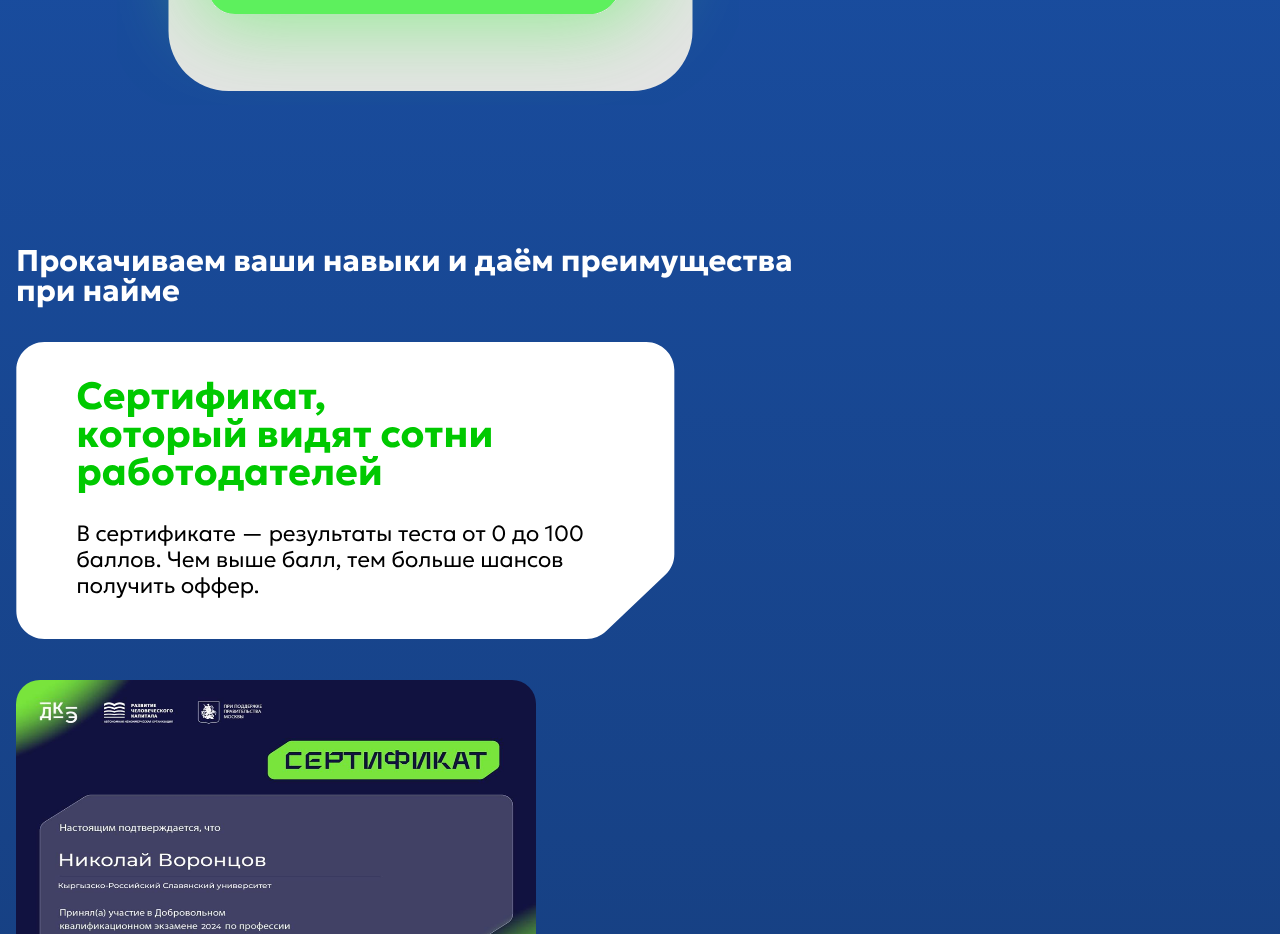
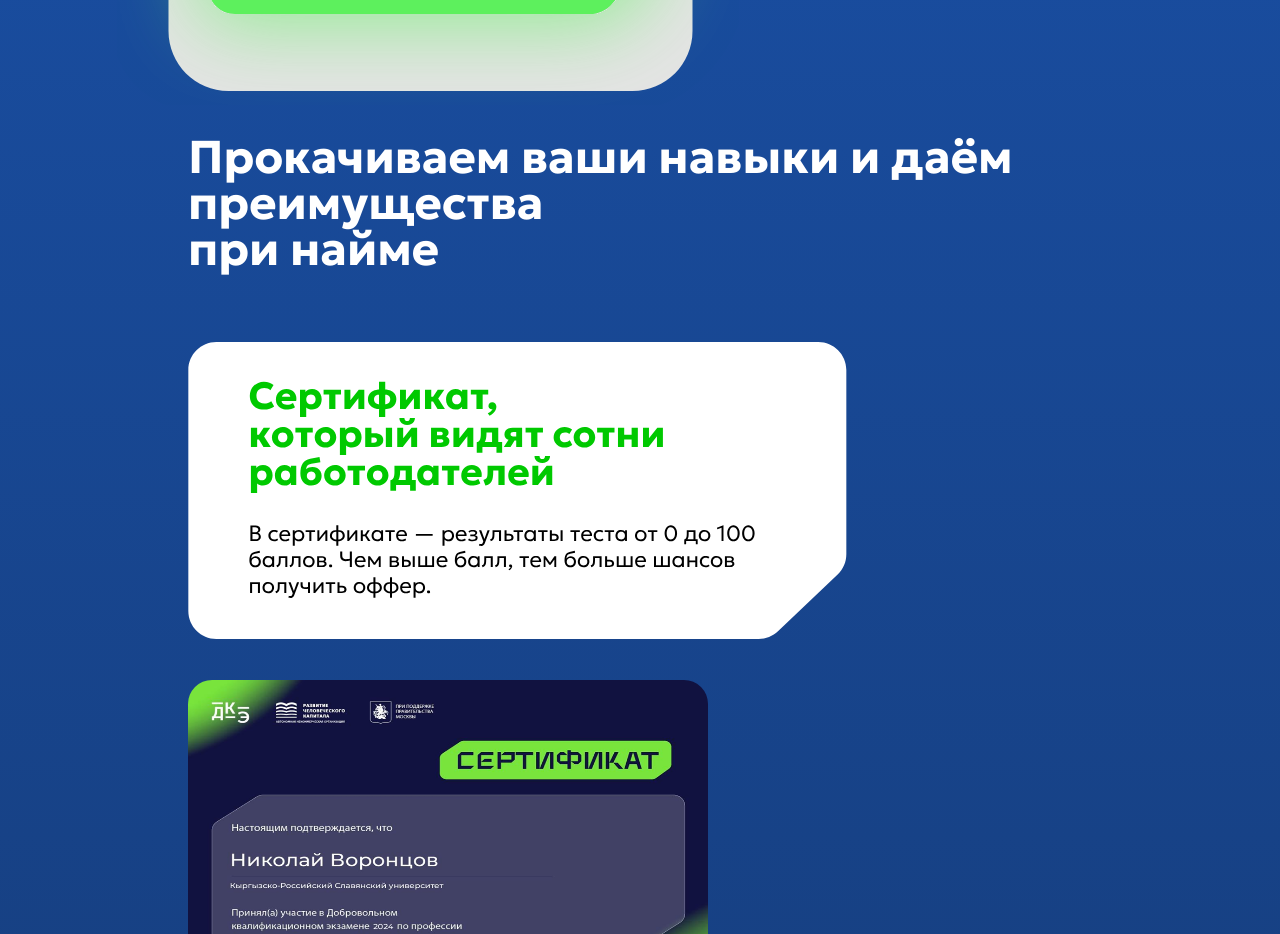
Before and after one commit to xalvaine/dke, a Next.js app: page / in a window 1280 px wide. Shown: the part 4400-5334 px from the top of the page. Built offline with nearby package versions, Linux system fonts and the light colour scheme.

Commit message:
[feat] Add offer desktop

```diff
--- a/src/widgets/skills/ui/skills.tsx
+++ b/src/widgets/skills/ui/skills.tsx
@@ -7,10 +7,12 @@ export const Skills = () => {
     <div
       className={
         'bg-gradient-to-b from-tory-blue-900 to-tory-blue-950 -mt-12 px-4 pb-9 ' +
-        'md:pt-[252px]'
+        'md:pt-[252px] ' +
+        'lg:px-[calc((100%-904px)/2)]'
       }
     >
-      <h2 className={'pt-28 font-bold text-3xl leading-none mb-9 '}>
+      <h2 className={'pt-28 font-bold text-3xl leading-none mb-9 ' +
+        'lg:text-[46px] lg:pt-0 lg:mb-[70px]'}>
         Прокачиваем ваши навыки и даём преимущества
         <br />
         при найме
```
